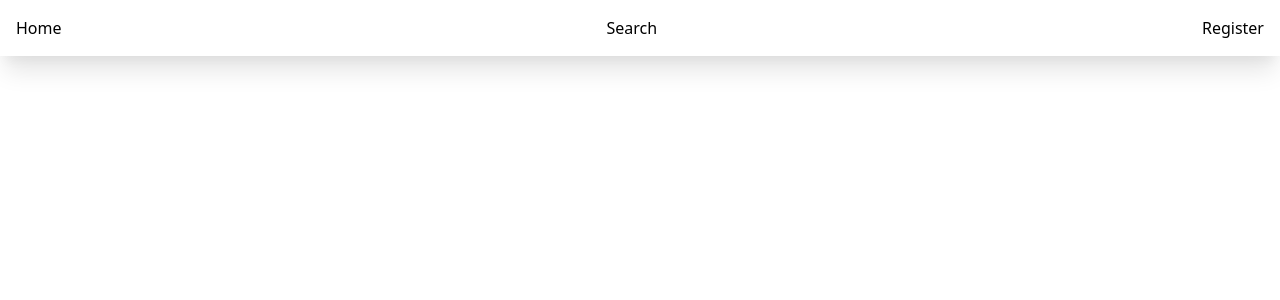
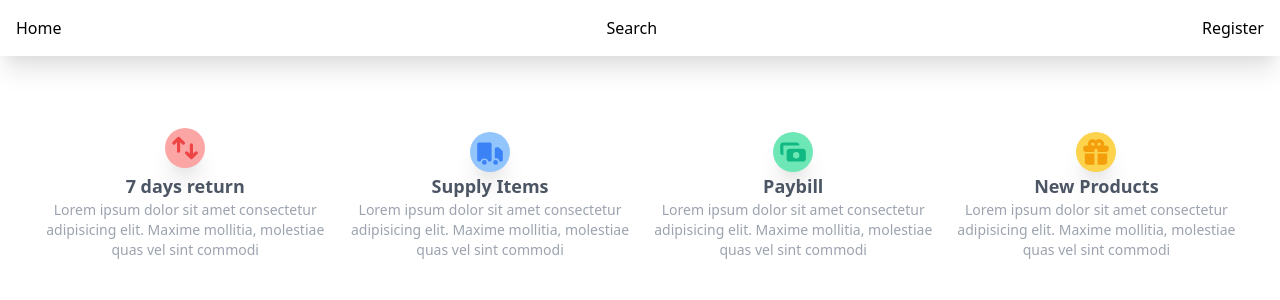
Before and after one commit to JoramWells/dozens-ke, a Next.js app: page / in a window 1280 px wide. Shown: the top 300 px of the page. Built offline with nearby package versions, Linux system fonts and the light colour scheme.

Commit message:
Aded title yo page

```diff
--- /dev/null
+++ b/components/HomePage.js
@@ -0,0 +1,79 @@
+import React from "react";
+import Head from 'next/head'
+import {
+  CashIcon,
+  GiftIcon,
+  SwitchVerticalIcon,
+  TruckIcon,
+} from "@heroicons/react/solid";
+
+export default function HomePage() {
+  return (
+    <>
+    <Head>
+        <title>HomePage | Dozens Kenya</title>
+
+    </Head>
+      <main className="p-8">
+        <div className=" flex flex-row justify-between content-center items-center mt-8">
+          <div className="p-2 hover:shadow-md flex flex-col content-center items-center">
+            <div>
+              <SwitchVerticalIcon className="h-10 w-10  text-red-500 bg-red-300 rounded-full p-1 shadow-xl " />
+            </div>
+            <div className="p-1">
+              <p className="font-semibold text-lg text-gray-600 text-center">
+                7 days return
+              </p>
+              <p className="text-center text-sm text-gray-400">
+                Lorem ipsum dolor sit amet consectetur adipisicing elit. Maxime
+                mollitia, molestiae quas vel sint commodi
+              </p>
+            </div>
+          </div>
+          <div className="p-2 hover:shadow-md flex flex-col items-center content-center">
+            <div>
+              <TruckIcon className="h-10 w-10 text-blue-500 rounded-full bg-blue-300 p-1 shadow-xl" />
+            </div>
+            <div>
+              <p className="font-semibold text-lg text-gray-600 text-center">
+                Supply Items
+              </p>
+              <p className="text-center text-sm text-gray-400">
+                Lorem ipsum dolor sit amet consectetur adipisicing elit. Maxime
+                mollitia, molestiae quas vel sint commodi
+              </p>
+            </div>
+          </div>
+          <div className="p-2 hover:shadow-md flex flex-col content-center items-center">
+            <div>
+              <CashIcon className="h-10 w-10  text-green-500 bg-green-300 rounded-full p-1 shadow-xl " />
+            </div>
+            <div>
+              <p className="font-semibold text-lg text-gray-600 text-center">
+                Paybill
+              </p>
+              <p className="text-center text-sm text-gray-400">
+                Lorem ipsum dolor sit amet consectetur adipisicing elit. Maxime
+                mollitia, molestiae quas vel sint commodi
+              </p>
+            </div>
+          </div>
+          <div className="p-2 hover:shadow-md flex-col flex content-center items-center">
+            <div>
+              <GiftIcon className="h-10 w-10 text-yellow-500 rounded-full bg-yellow-300 p-1 shadow-xl" />
+            </div>
+            <div>
+              <p className="font-semibold text-lg text-gray-600 text-center">
+                New Products
+              </p>
+              <p className="text-center text-sm text-gray-400">
+                Lorem ipsum dolor sit amet consectetur adipisicing elit. Maxime
+                mollitia, molestiae quas vel sint commodi
+              </p>
+            </div>
+          </div>
+        </div>
+      </main>
+    </>
+  );
+}
--- a/pages/index.js
+++ b/pages/index.js
@@ -1,9 +1,12 @@
 import Navigation from "../components/Navigation";
+import HomePage from "../components/HomePage";
+
 
 export default function Home() {
   return (
     <>
       <Navigation />
+      <HomePage />
     </>
   );
 }
```
